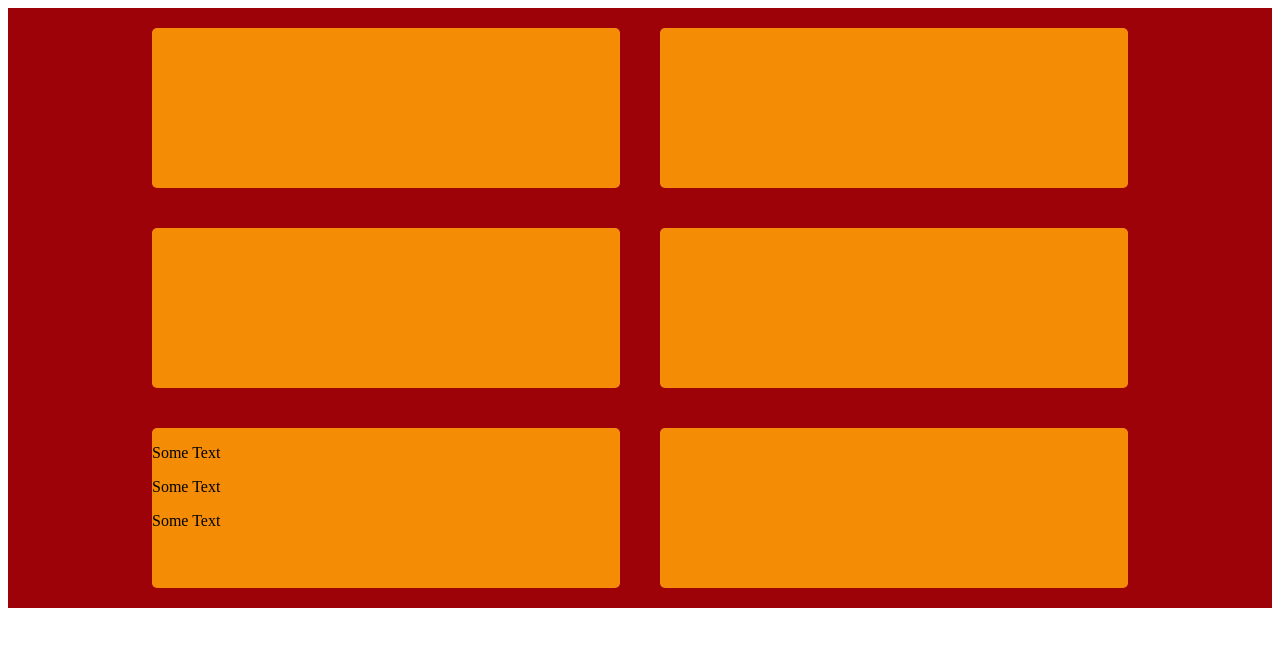
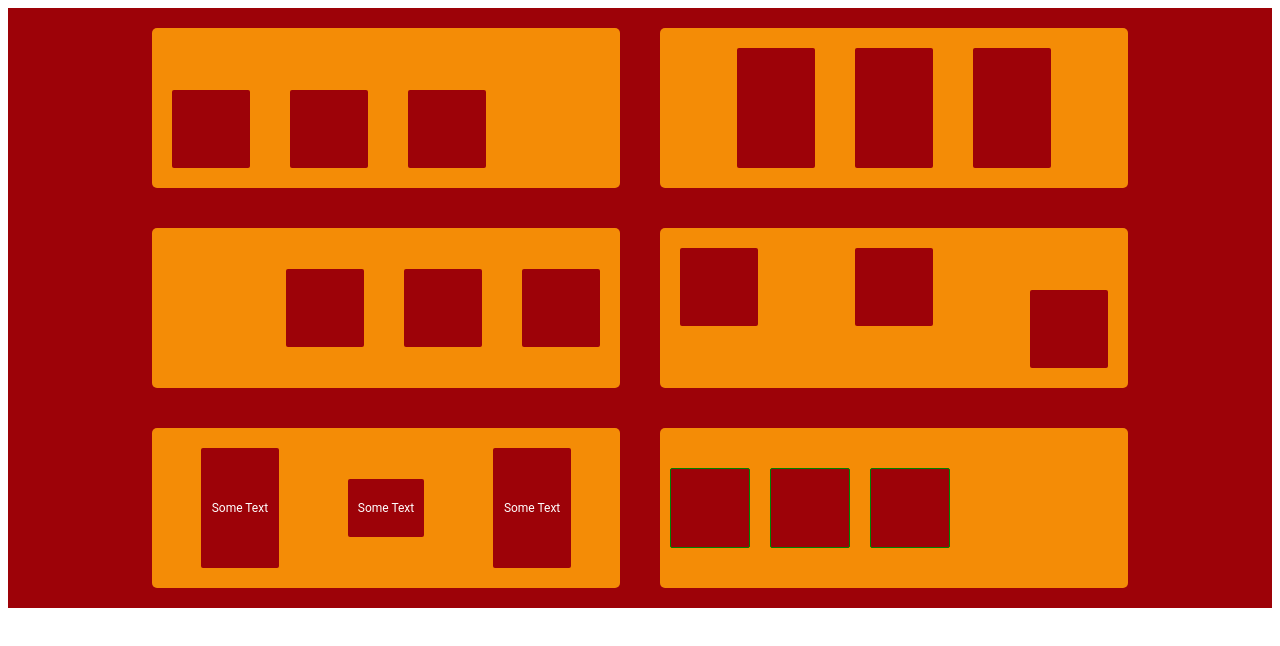
Before and after one commit to anazabalo/Flebox-Bem-IT-TechForWomen, a plain HTML site: page index.html in a window 1280 px wide. Drawn offline with Linux system fonts and the light colour scheme.

Commit message:
squares styling almost finished. Last square was not solved. Some html was also modified.

```diff
--- a/index.html
+++ b/index.html
@@ -11,40 +11,45 @@
     <div class="main__container">
       <!-- Squares and rectangles container starts here-->
       <div class="squares__container">
-        <div class="yellow__squares__container">
+        <div class="yellow__squares__container one">
           <div class="red__square__one"></div>
           <div class="red__square__one"></div>
           <div class="red__square__one"></div>
         </div>
-        <div class="yellow__squares__container">
+        <div class="yellow__squares__container two">
           <div class="red__rectangle__two"></div>
           <div class="red__rectangle__two"></div>
           <div class="red__rectangle__two"></div>
         </div>
-        <div class="yellow__squares__container">
+        <div class="yellow__squares__container three">
           <div class="red__square__three"></div>
           <div class="red__square__three"></div>
           <div class="red__square__three"></div>
         </div>
-        <div class="yellow__squares__container">
+        <div class="yellow__squares__container four">
           <div class="red__square__four"></div>
           <div class="red__square__four"></div>
-          <div class="red__square__four"></div>
+          <div class="red__square__four third__element__square__container__four"></div>
         </div>
-        <div class="yellow__squares__container">
+        <div class="yellow__squares__container five">
           <div class="red__rectangles__text__five">
             <p>Some Text</p>
           </div>
-          <div class="red__rectangles__text__five">
-            <p>Some Text</p>
+          <div class="second__element__square__container__five">
+            <div class="red__rectangles__text__five">
+              <p>Some Text</p>
+            </div>
           </div>
+
           <div class="red__rectangles__text__five">
             <p>Some Text</p>
           </div>
         </div>
-        <div class="yellow__squares__container">
+        <div class="yellow__squares__container six">
           <div class="red__rectangle__six"></div>
+
           <div class="red__rectangle__six"></div>
+
           <div class="red__rectangle__six"></div>
         </div>
       </div>
--- a/styles/styles.css
+++ b/styles/styles.css
@@ -2,7 +2,6 @@
   display: flex;
   justify-content: center;
   flex-wrap: wrap;
-
   background-color: #9d0208;
 }
 
@@ -14,3 +13,120 @@
   border-radius: 5px;
   margin: 20px;
 }
+
+.one {
+  display: flex;
+  flex-direction: row;
+  align-items: flex-end;
+}
+
+.red__square__one {
+  max-width: 78px;
+  height: 78px;
+  width: 100%;
+  background-color: #9d0208;
+  border-radius: 2px;
+  margin: 20px;
+}
+
+.two {
+  display: flex;
+  justify-content: center;
+  align-items: center;
+}
+
+.red__rectangle__two {
+  max-width: 78px;
+  width: 100%;
+  height: 120px;
+  background-color: #9d0208;
+  border-radius: 2px;
+  margin: 20px;
+}
+
+.three {
+  display: flex;
+  flex-direction: row-reverse;
+  align-items: center;
+}
+
+.red__square__three {
+  max-width: 78px;
+  height: 78px;
+  width: 100%;
+  background-color: #9d0208;
+  border-radius: 2px;
+  margin: 20px;
+}
+
+.four {
+  display: flex;
+  justify-content: space-between;
+}
+
+.red__square__four {
+  max-width: 78px;
+  height: 78px;
+  width: 100%;
+  background-color: #9d0208;
+  border-radius: 2px;
+  margin: 20px;
+}
+
+.third__element__square__container__four {
+  display: flex;
+  align-self: flex-end;
+}
+
+/* Not sure if this is how it's solve column 1 square 3*/
+.five {
+  display: flex;
+  justify-content: space-evenly;
+  align-items: stretch;
+}
+
+.red__rectangles__text__five {
+  max-width: 78px;
+  width: 100%;
+  background-color: #9d0208;
+  border-radius: 2px;
+  margin: 20px;
+  display: flex;
+  justify-content: center;
+  align-items: center;
+}
+
+.red__rectangles__text__five p {
+  font-family: 'Roboto';
+  font-style: normal;
+  font-weight: 400;
+  font-size: 12px;
+  line-height: 14px;
+  color: #fff;
+  padding: 10px;
+}
+
+.second__element__square__container__five {
+  display: flex;
+  align-self: center;
+  align-items: baseline;
+}
+
+/*I couldn't solve this with flex-grow. Here I wanted to use
+"flex-grow" and after that change the order to 1, but I couldn't figure out why
+is not changing the elemenet. I decided to remove extra div's and classes over that element.*/
+.six {
+  display: flex;
+  justify-content: flex-start;
+  align-items: center;
+}
+
+.red__rectangle__six {
+  max-width: 78px;
+  height: 78px;
+  width: 100%;
+  background-color: #9d0208;
+  border-radius: 2px;
+  margin: 10px;
+  border: 1px solid green;
+}
```
